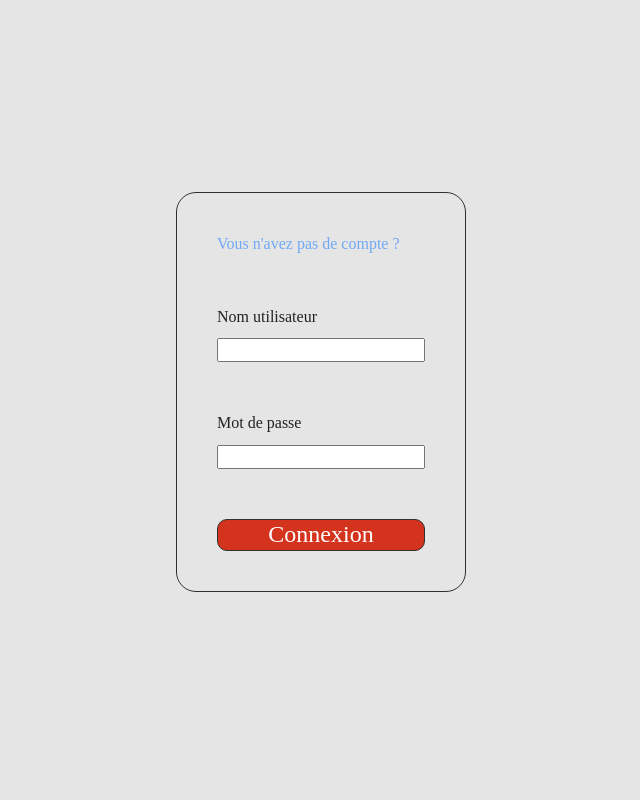
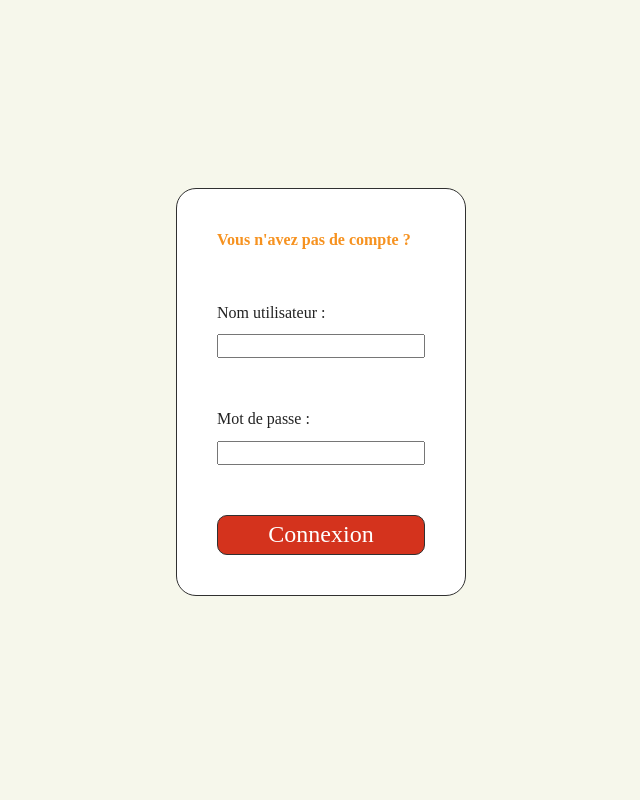
Before and after one commit to StevenDelval/Flask-mongoDB-TechIA, a Flask app: page /connexion in a window 1280 px wide. Shown: the whole page, without its empty margins (319-959 px from the left). Run offline with Flask 2, Linux system fonts and the light colour scheme; style sheets or scripts are compiled from the project's sources.

Commit message:
Change variable

```diff
--- a/formulaires.py
+++ b/formulaires.py
@@ -2,5 +2,5 @@ from flask_wtf import FlaskForm
 from wtforms import StringField, PasswordField, EmailField
 
 class Connexion(FlaskForm):
-    login = StringField("Nom utilisateur")
-    password = PasswordField("Mot de passe")
+    login = StringField("Nom utilisateur :")
+    password = PasswordField("Mot de passe :")
--- a/static/css/abstracts/_variables.scss
+++ b/static/css/abstracts/_variables.scss
@@ -1,4 +1,4 @@
-$couleur_fond: #e5e5e5;
+$couleur_fond: #F6F7EB;
 $couleur_sombre: #303030;
 $couleur_peps: #D4331D;
-$couleur_douce: #71a9f7;
+$couleur_douce: #f6921ffe;
--- a/static/css/components/_button.scss
+++ b/static/css/components/_button.scss
@@ -4,4 +4,5 @@
     color: white;
     border-radius: 10px;
     font-size: 24px;
+    padding: 5px 0;
 }
--- a/static/css/pages/_connexion.scss
+++ b/static/css/pages/_connexion.scss
@@ -9,6 +9,7 @@
     a{
         color : $couleur_douce;
         text-decoration: none;
+        font-weight: bold;
     }
     display: flex;
     flex-flow: column;
@@ -17,6 +18,7 @@
     border: solid 1px $couleur_sombre;
     border-radius: 20px;
     padding: 40px;
+    background: white;
     fieldset {
         display: flex;
         flex-flow: column;
```
